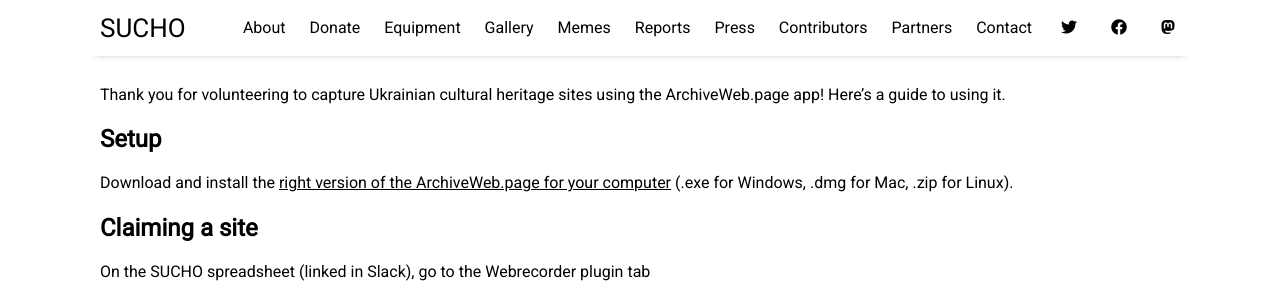
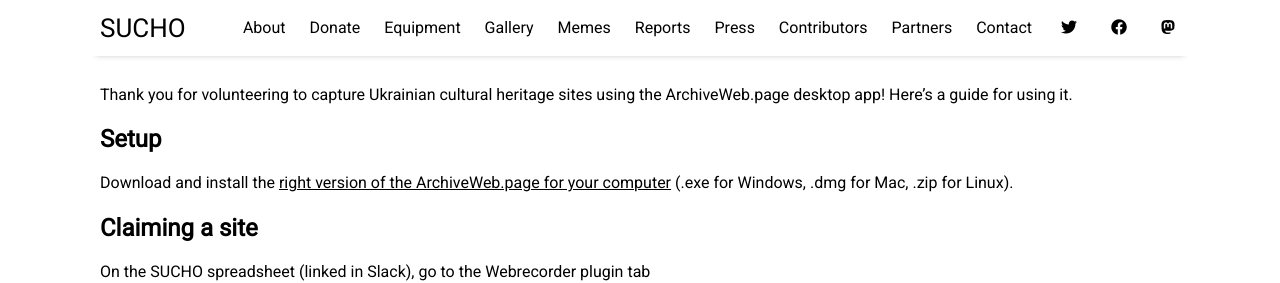
Before and after one commit to sucho-archiving/sucho-archiving.github.io, a Jekyll site: the page built from pages/webrecorder-app-instructions.md, in a window 1280 px wide and 1369 px high. Shown: the top 283 px of the window. Built offline with Jekyll 4.4.1, drawn with Linux system fonts in a browser that asks for light colours.

Commit message:
Updates page name

```diff
--- a/pages/webrecorder-app-instructions.md
+++ b/pages/webrecorder-app-instructions.md
@@ -1,11 +1,11 @@
 ---
 layout: default
 permalink: archivewebpage-app-instructions
-title: Web Recorder Instructions
+title: ArchiveWeb.page Desktop App Instructions
 ---
 
 
-Thank you for volunteering to capture Ukrainian cultural heritage sites using the ArchiveWeb.page app! Here’s a guide to using it.
+Thank you for volunteering to capture Ukrainian cultural heritage sites using the ArchiveWeb.page desktop app! Here’s a guide for using it.
 
 ## Setup
 Download and install the [right version of the ArchiveWeb.page for your computer](https://webrecorder.net/archivewebpage/) (.exe for Windows, .dmg for Mac, .zip for Linux).
```
Also changed, not shown: pages/webrecorder-browser-plugin-instructions.md (+1 -1 lines).
